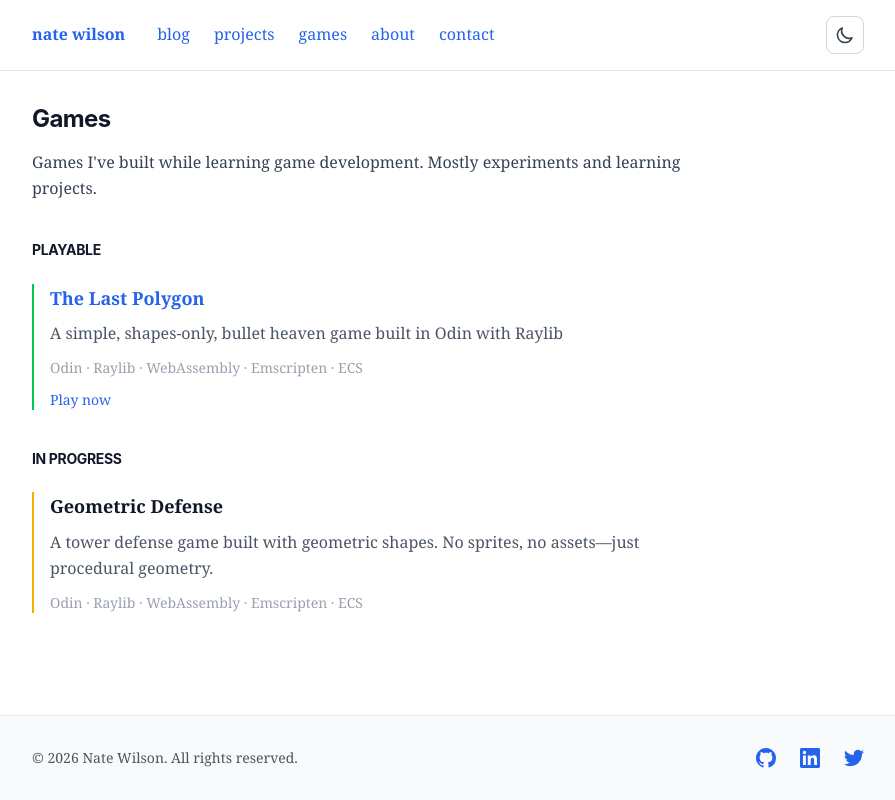
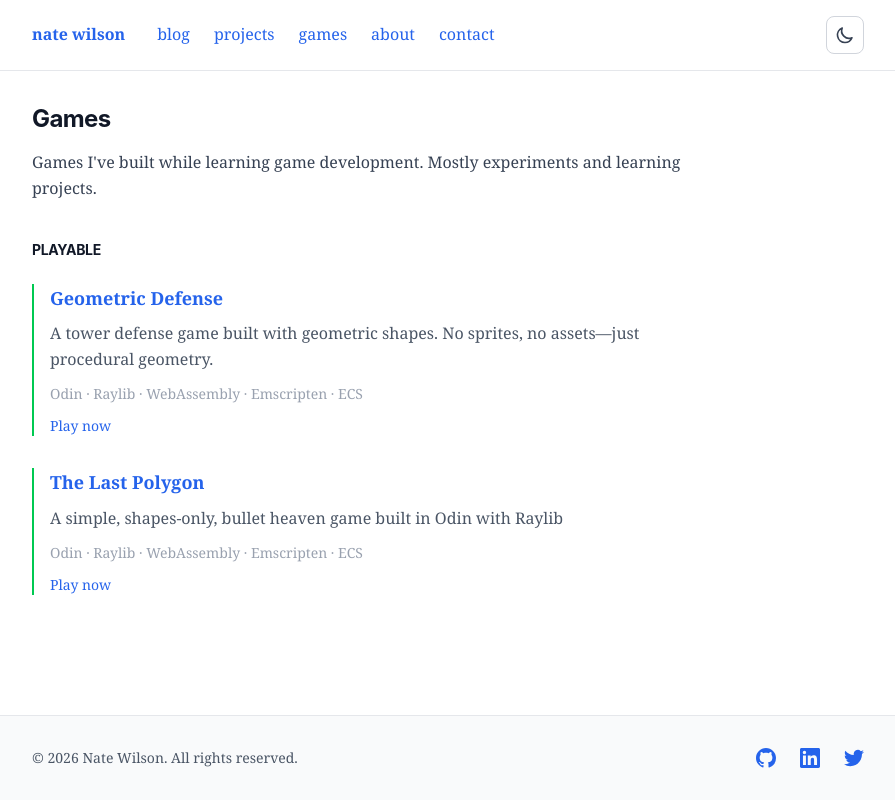
Before and after one commit to nwilson314/natewilsondotco, a SvelteKit app: page /games in a window 1280 px wide. Shown: the whole page, without its empty margins (192-1087 px from the left). Built offline with nearby package versions, Linux system fonts and the light colour scheme.

Commit message:
in progress games are playable if set to playable

```diff
--- a/src/routes/games/+page.svelte
+++ b/src/routes/games/+page.svelte
@@ -5,8 +5,8 @@
 
 	let { games } = data;
 
-	$: playableGames = games.filter(g => g.playable && g.status === 'complete');
-	$: inProgressGames = games.filter(g => g.status === 'in-progress');
+	$: playableGames = games.filter(g => g.playable);
+	$: inProgressGames = games.filter(g => g.status === 'in-progress' && !g.playable);
 	$: plannedGames = games.filter(g => g.status === 'planned');
 </script>
 
--- a/src/routes/games/[slug]/+page.svelte
+++ b/src/routes/games/[slug]/+page.svelte
@@ -46,12 +46,9 @@
 			{/if}
 		</p>
 
-		{#if game.playable && game.status === 'complete'}
+		{#if game.playable}
 			<p class="mb-4">
 				<a href="/play/{game.id}/index.html" target="_blank" rel="noopener noreferrer" class="font-medium">Play now →</a>
-			</p>
-			<p class="text-sm text-gray-500 dark:text-gray-400">
-				Controls: WASD to move, auto-fires at enemies
 			</p>
 		{:else if game.status === 'in-progress'}
 			<p class="text-gray-500 dark:text-gray-400 text-sm">
```
Also changed, not shown: static/data/games/geometric-defense.md (+1 -1 lines).
